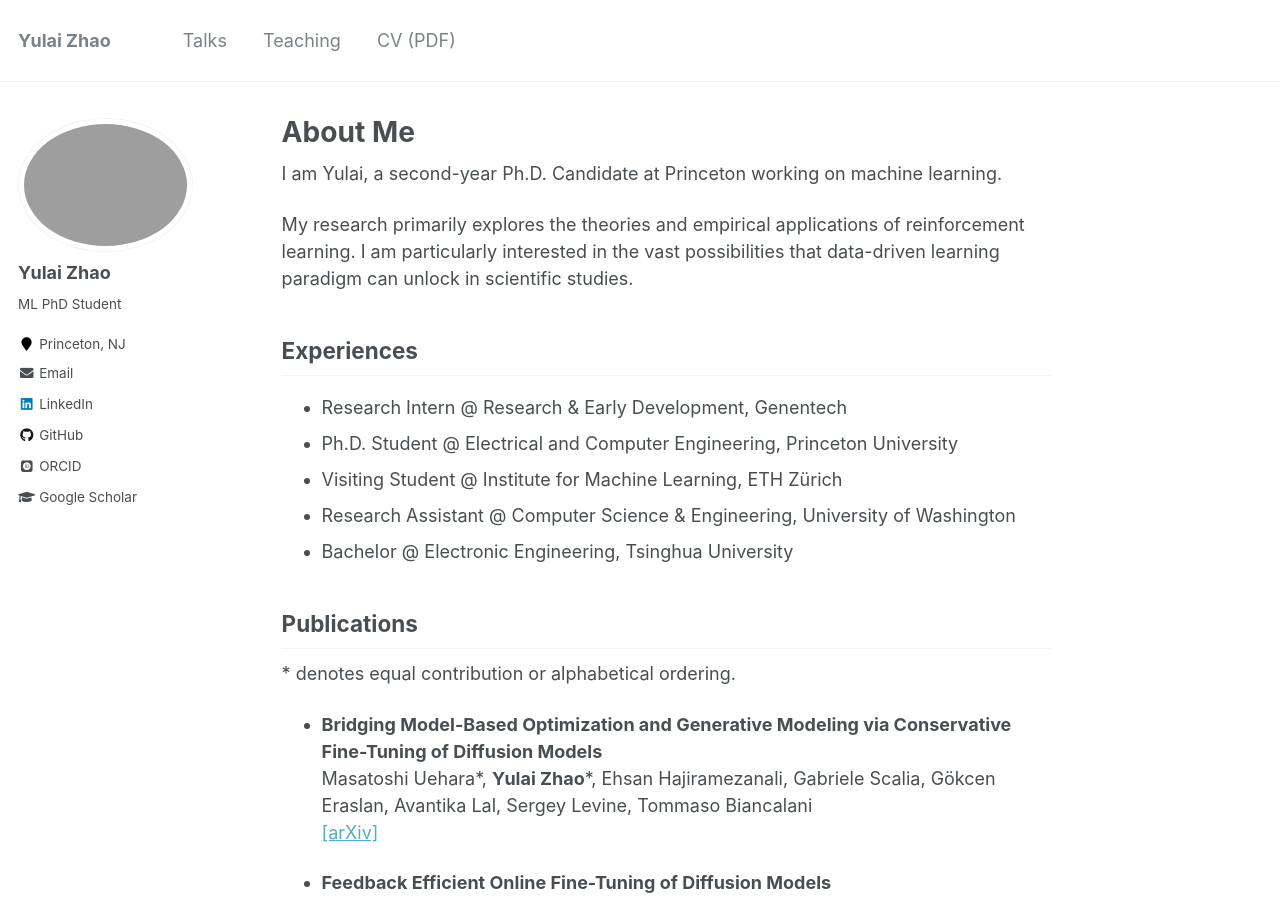
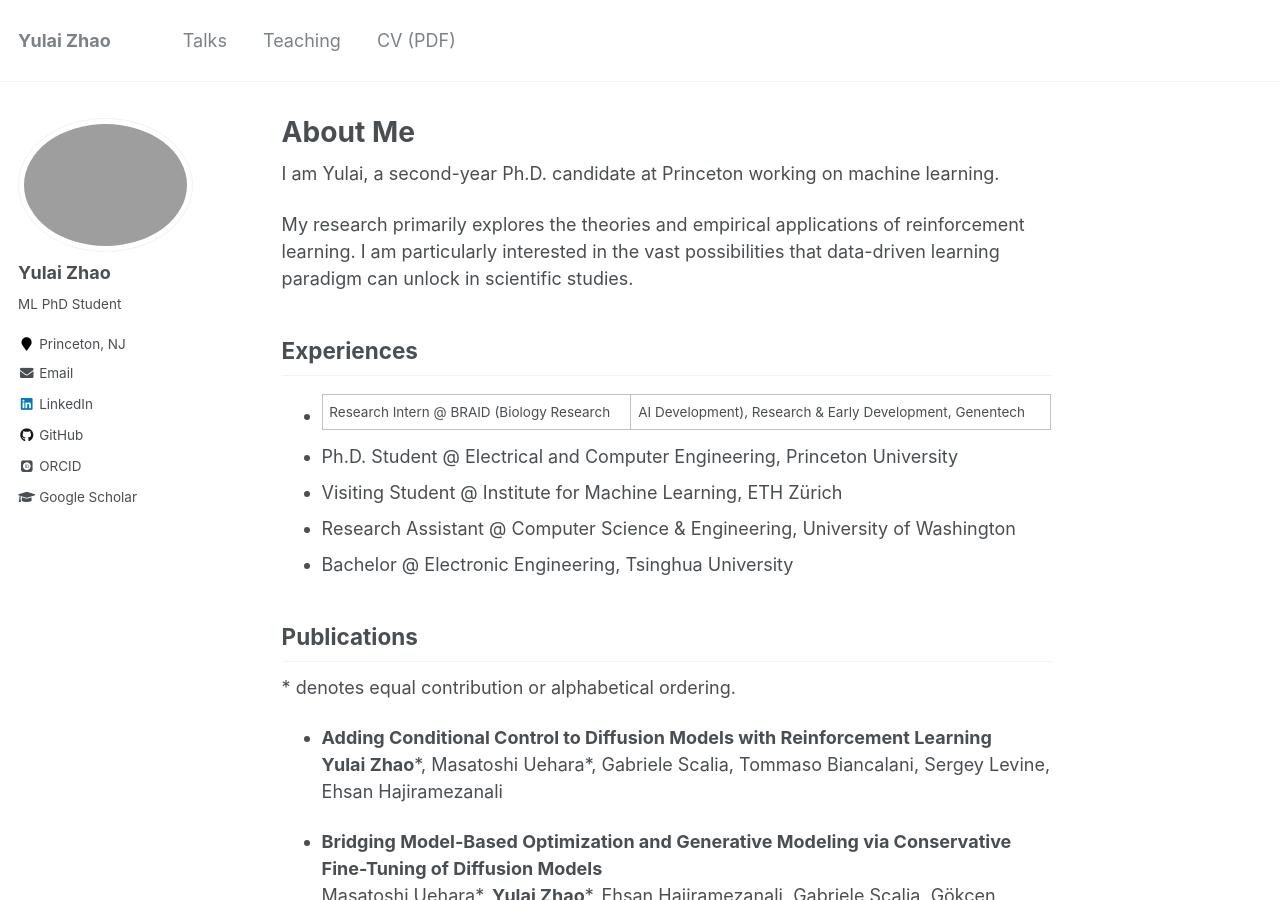
Before and after one commit to zhaoyl18/zhaoyl18.github.io, a Jekyll site: the page built from _pages/about.md, in a window 1280 px wide and 900 px high. Built offline with Jekyll 4.4.1, drawn with Linux system fonts in a browser that asks for light colours; some web fonts are replaced.

Commit message:
add conditional condition paper

```diff
--- a/_pages/about.md
+++ b/_pages/about.md
@@ -7,14 +7,14 @@ redirect_from:
   - /about.html
 ---
 
-I am Yulai, a second-year Ph.D. Candidate at Princeton working on machine learning.
+I am Yulai, a second-year Ph.D. candidate at Princeton working on machine learning.
 <!-- For more details about my academic background, please visit my [[departmental page]](https://ece.princeton.edu/people/yulai-zhao).   -->
 
 My research primarily explores the theories and empirical applications of reinforcement learning. I am particularly interested in the vast possibilities that data-driven learning paradigm can unlock in scientific studies.
 
 ## Experiences
 
-- Research Intern @ Research & Early Development, Genentech
+- Research Intern @ BRAID (Biology Research | AI Development), Research & Early Development, Genentech
 - Ph.D. Student @ Electrical and Computer Engineering, Princeton University
 - Visiting Student @ Institute for Machine Learning, ETH Zürich
 - Research Assistant @ Computer Science & Engineering, University of Washington
@@ -23,6 +23,9 @@ My research primarily explores the theories and empirical applications of reinfo
 ## Publications
 
 \* denotes equal contribution or alphabetical ordering.
+
+- **Adding Conditional Control to Diffusion Models with Reinforcement Learning**
+  **Yulai Zhao**\*, Masatoshi Uehara\*, Gabriele Scalia, Tommaso Biancalani, Sergey Levine, Ehsan Hajiramezanali
 
 - **Bridging Model-Based Optimization and Generative Modeling via Conservative Fine-Tuning of Diffusion Models**
   Masatoshi Uehara\*, **Yulai Zhao**\*, Ehsan Hajiramezanali, Gabriele Scalia, Gökcen Eraslan, Avantika Lal, Sergey Levine, Tommaso Biancalani
```
Also changed, not shown: 1 other file.
